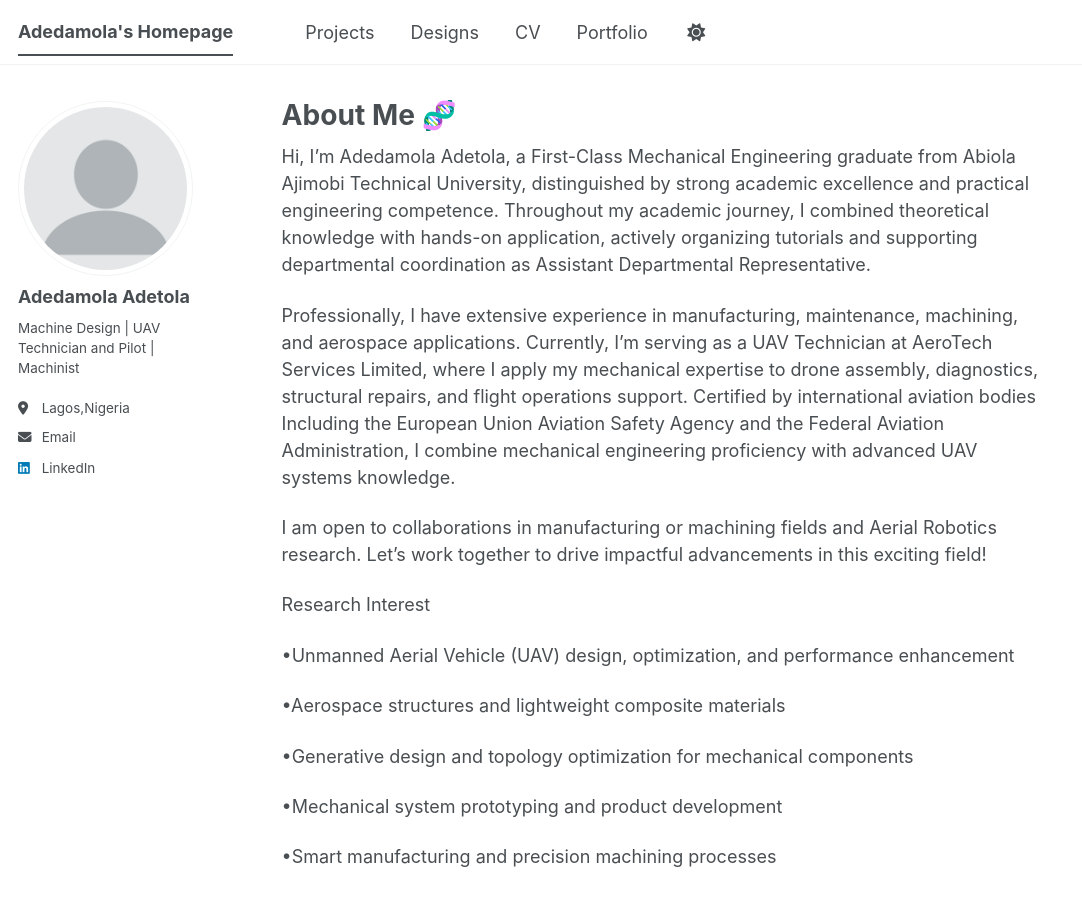
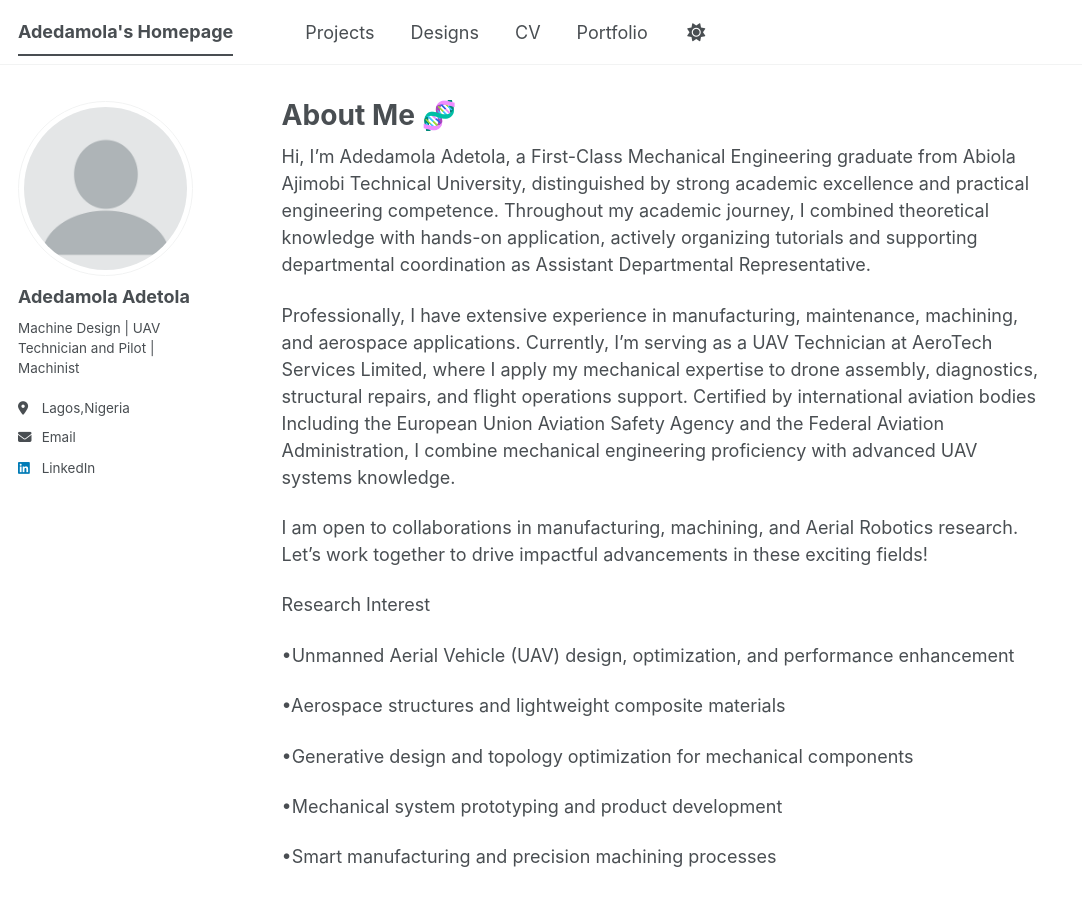
Before and after one commit to Adedam100/Adedam100.github.io, a Jekyll site: the page built from _pages/about.md, in a window 1280 px wide and 900 px high. Shown: the whole window, without its empty margins (0-1082 px from the left). Built offline with Jekyll 4.4.1, drawn with Linux system fonts in a browser that asks for light colours; a script bundle is joined from its source files by our own code; library files that are not in the unit come from our copies.

Commit message:
Update about.md

```diff
--- a/_pages/about.md
+++ b/_pages/about.md
@@ -12,7 +12,7 @@ Hi, I'm Adedamola Adetola, a First-Class Mechanical Engineering graduate from Ab
 Professionally, I have extensive experience in manufacturing, maintenance, machining, and aerospace applications. Currently, I'm serving as a UAV Technician at AeroTech Services Limited, where I apply my mechanical expertise to drone assembly, diagnostics, structural repairs, and flight operations support. Certified by international aviation bodies
 Including the European Union Aviation Safety Agency and the Federal Aviation Administration, I combine mechanical engineering proficiency with advanced UAV systems knowledge.
 
-I am open to collaborations in manufacturing or machining fields and Aerial Robotics research. Let’s work together to drive impactful advancements in this exciting field!
+I am open to collaborations in manufacturing, machining, and Aerial Robotics research. Let’s work together to drive impactful advancements in these exciting fields!
 
 
 Research Interest
```
